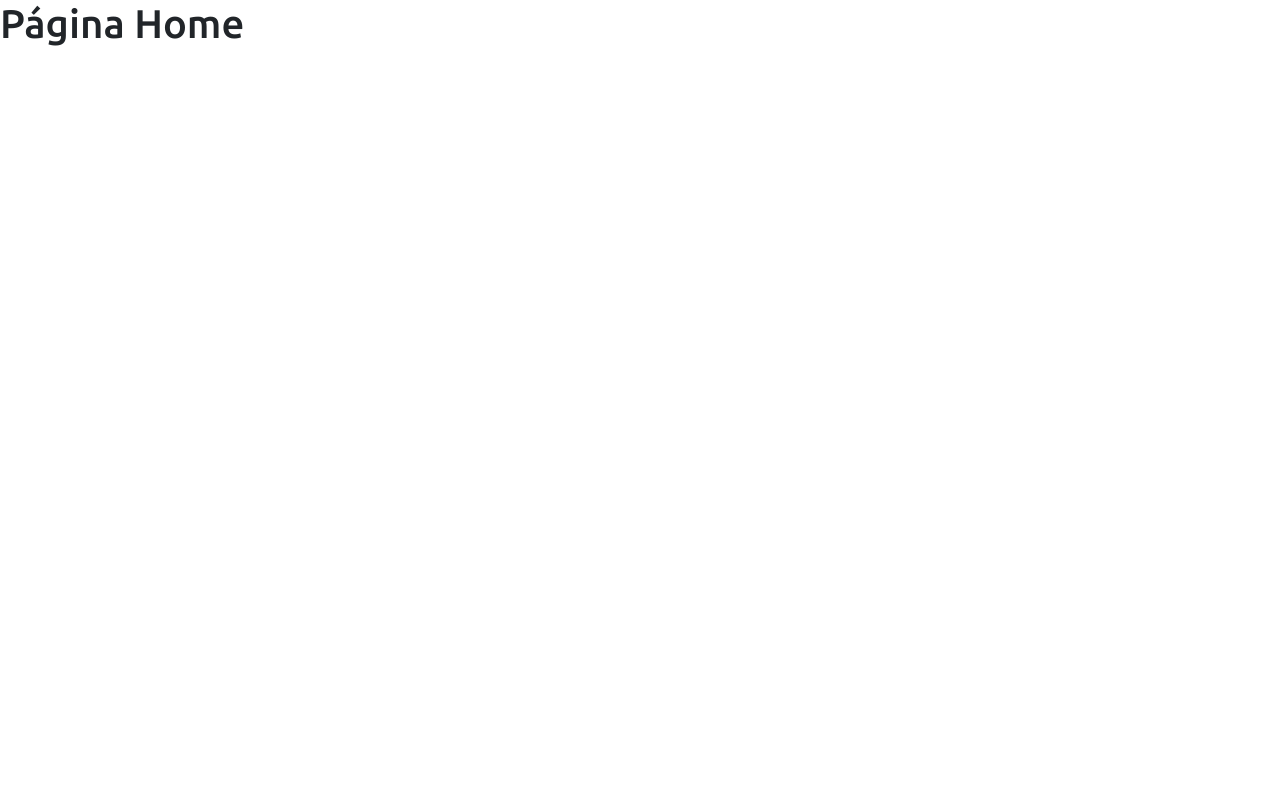
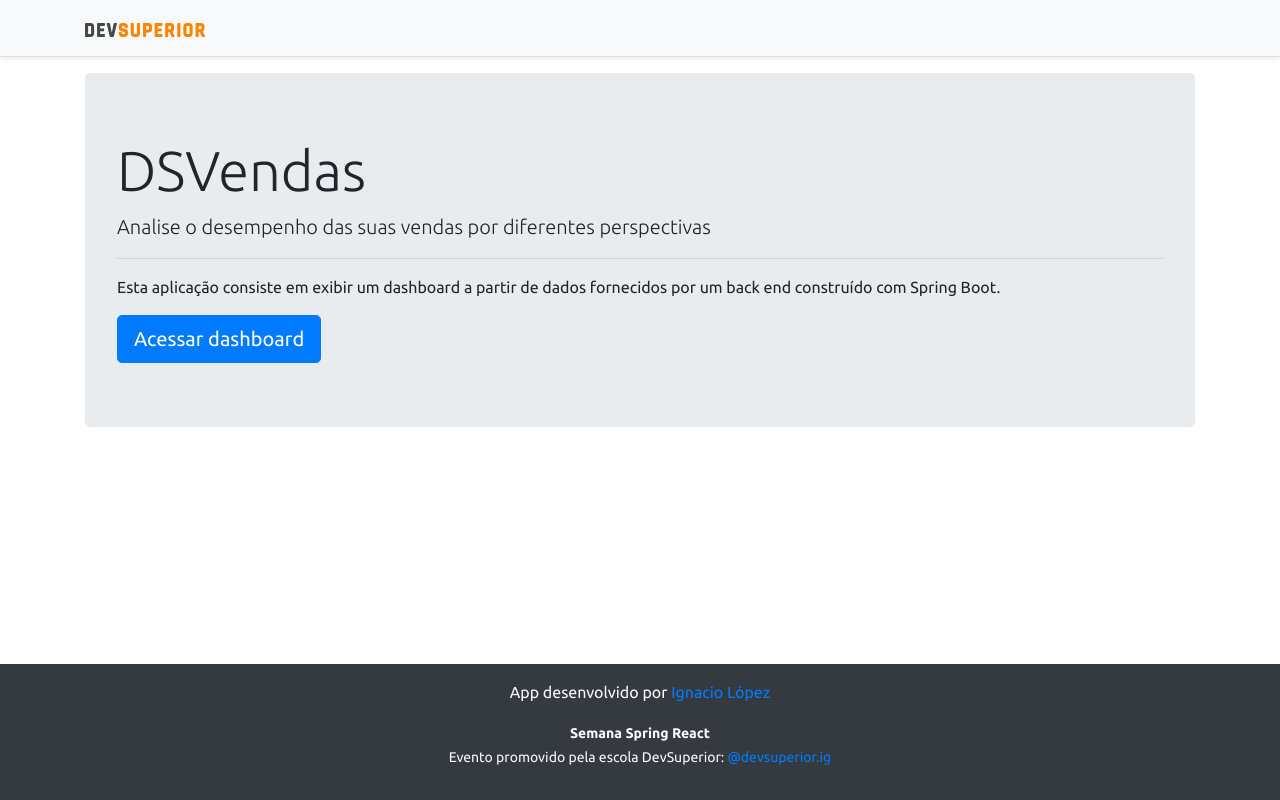
Before and after one commit to iglopezp/projeto-sds3, a React (Create React App) app in the folder frontend/: page / in a window 1280 px wide. Built offline with nearby package versions, Linux system fonts and the light colour scheme.

Commit message:
Home, navigation

```diff
--- a/frontend/src/components/NavBar/index.tsx
+++ b/frontend/src/components/NavBar/index.tsx
@@ -1,3 +1,4 @@
+import { Link } from "react-router-dom";
 import ImgDsDark from "../../assets/img/ds_dark.svg";
 
 const NavBar = () => {
@@ -5,11 +6,13 @@ const NavBar = () => {
         <div className="d-flex flex-column flex-md-row align-items-center p-3 px-md-4 mb-3 bg-light border-bottom shadow-sm">
             <div className="container">
                 <nav className="my-2 my-md-0 mr-md-3">
-                    <img src={ImgDsDark} alt="DevSuperior" width="120" />
+                    <Link to="/">
+                        <img src={ImgDsDark} alt="DevSuperior" width="120" />
+                    </Link>
                 </nav>
             </div>
         </div>
     );
-  }
+}
 
-  export default NavBar;
+export default NavBar;
--- a/frontend/src/pages/Home/index.tsx
+++ b/frontend/src/pages/Home/index.tsx
@@ -1,9 +1,25 @@
+import Footer from "components/Footer";
+import NavBar from "components/NavBar";
+import { Link } from "react-router-dom";
+
 const Home = () => {
     return (
-        <div>
-            <h1>Página Home</h1>
-        </div>
+        <>
+            <NavBar />
+            <div className="container">
+                <div className="jumbotron">
+                    <h1 className="display-4">DSVendas</h1>
+                    <p className="lead">Analise o desempenho das suas vendas por diferentes perspectivas</p>
+                    <hr />
+                    <p>Esta aplicação consiste em exibir um dashboard a partir de dados fornecidos por um back end construído com Spring Boot.</p>
+                    <Link className="btn btn-primary btn-lg" to="/dashboard">
+                        Acessar dashboard
+                    </Link>
+                </div>
+            </div>
+            <Footer />
+        </>
     );
-  }
+}
 
-  export default Home;
+export default Home;
```
